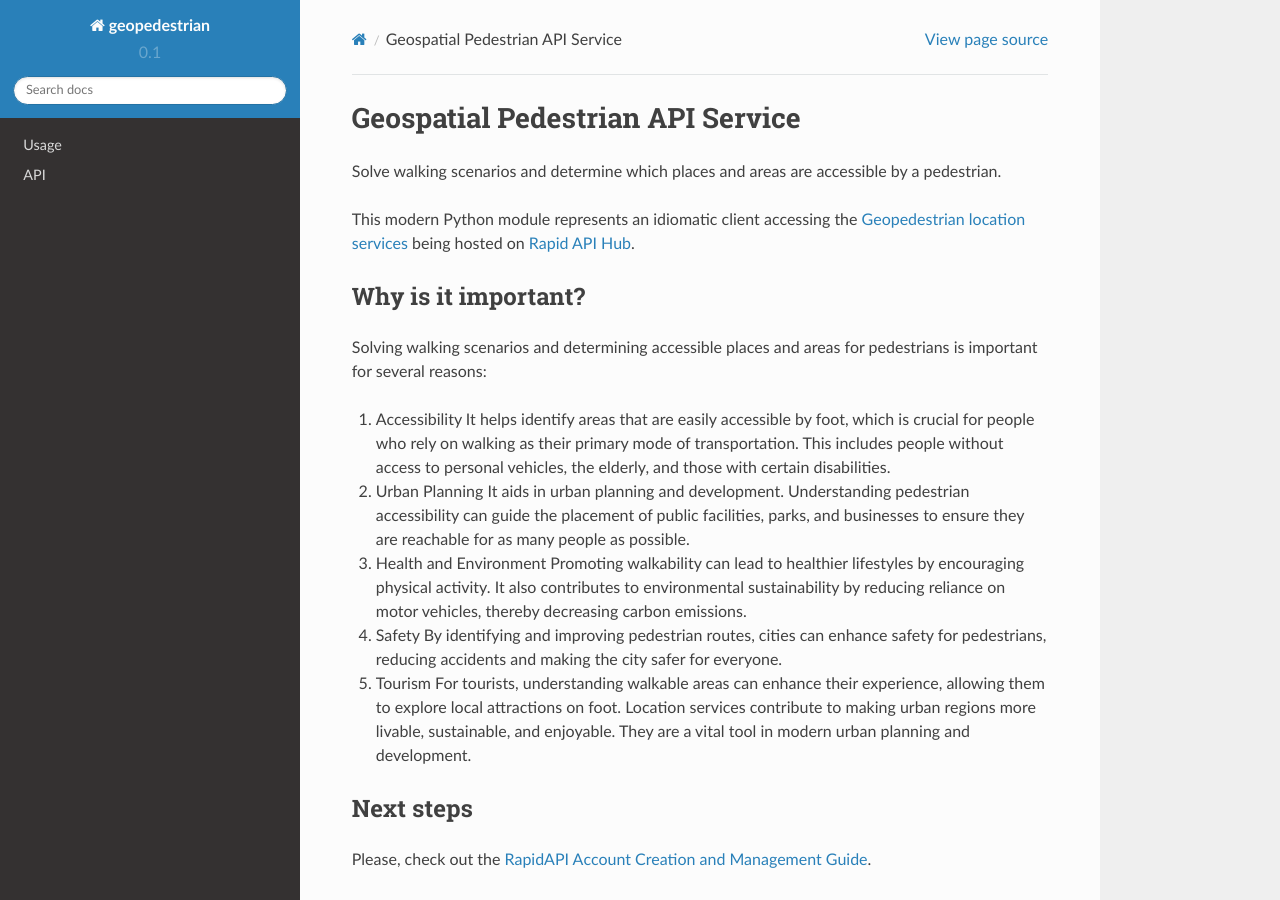
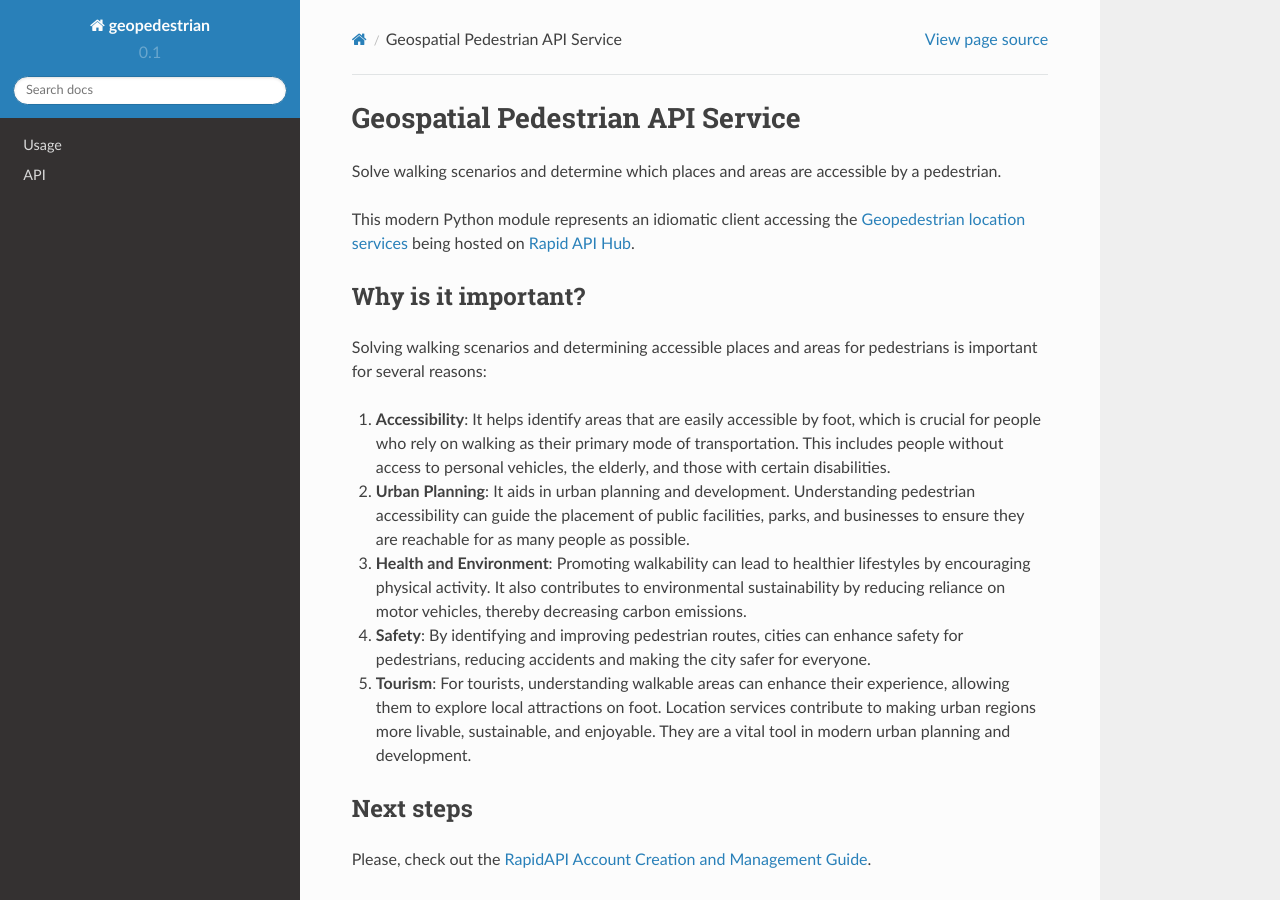
Before and after one commit to Geospatial-AI-DE/geopedestrian-py, a Sphinx documentation site: the page built from docs/source/index.rst, in a window 1280 px wide and 900 px high. Built offline with Sphinx 7.4.7 and the Read the Docs theme 2.0.0, drawn with Linux system fonts in a browser that asks for light colours.

```diff
--- a/docs/source/index.rst
+++ b/docs/source/index.rst
@@ -8,19 +8,19 @@ Why is it important?
 --------------------
 Solving walking scenarios and determining accessible places and areas for pedestrians is important for several reasons:
 
-#. Accessibility
+#. **Accessibility**:
    It helps identify areas that are easily accessible by foot, which is crucial for people who rely on walking as their primary mode of transportation. This includes people without access to personal vehicles, the elderly, and those with certain disabilities.
 
-#. Urban Planning
+#. **Urban Planning**:
    It aids in urban planning and development. Understanding pedestrian accessibility can guide the placement of public facilities, parks, and businesses to ensure they are reachable for as many people as possible.
 
-#. Health and Environment
+#. **Health and Environment**:
    Promoting walkability can lead to healthier lifestyles by encouraging physical activity. It also contributes to environmental sustainability by reducing reliance on motor vehicles, thereby decreasing carbon emissions.
 
-#. Safety
+#. **Safety**:
    By identifying and improving pedestrian routes, cities can enhance safety for pedestrians, reducing accidents and making the city safer for everyone.
 
-#. Tourism
+#. **Tourism**:
    For tourists, understanding walkable areas can enhance their experience, allowing them to explore local attractions on foot.
    Location services contribute to making urban regions more livable, sustainable, and enjoyable. They are a vital tool in modern urban planning and development.
 
```
